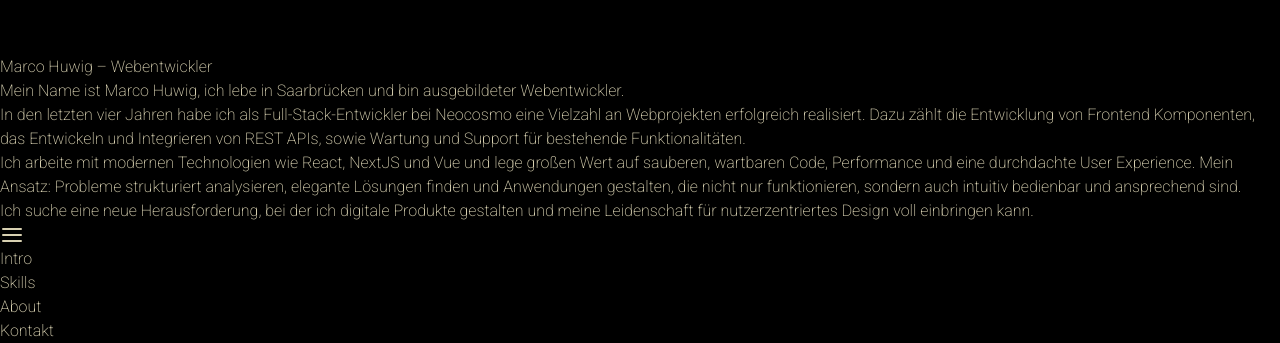
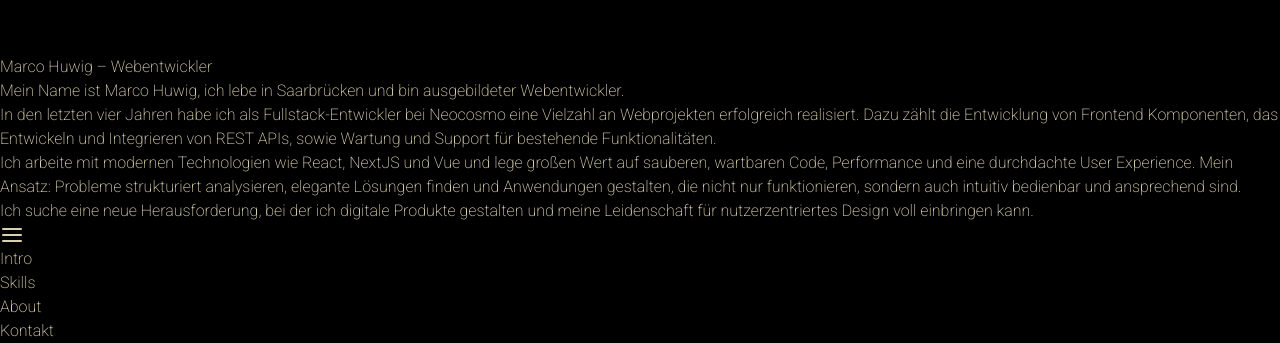
Before and after one commit to Mouveee/mouveee.github.io, a Next.js app: page /intro in a window 1280 px wide. Shown: the part 2909-3252 px from the top of the page. Built offline with nearby package versions, Linux system fonts and the light colour scheme.

Commit message:
Intro: Remove Dots

```diff
--- a/src/app/intro/page.tsx
+++ b/src/app/intro/page.tsx
@@ -2,7 +2,6 @@
 
 import React, { useEffect } from "react";
 import NavigationMenu from "@/app/components/NavigationMenu";
-import Dots from "@/app/components/Dots";
 
 export default function IntroSection() {
   useEffect(() => {
@@ -33,7 +32,7 @@ export default function IntroSection() {
           Mein Name ist Marco Huwig, ich lebe in Saarbrücken und bin ausgebildeter Webentwickler.
         </p>
         <p className="text-lg mb-6 fade-in">
-          In den letzten vier Jahren habe ich als Full-Stack-Entwickler bei Neocosmo eine Vielzahl an Webprojekten erfolgreich
+          In den letzten vier Jahren habe ich als Fullstack-Entwickler bei Neocosmo eine Vielzahl an Webprojekten erfolgreich
           realisiert. Dazu zählt die Entwicklung von Frontend Komponenten, das Entwickeln und Integrieren von REST APIs,
           sowie Wartung und Support für bestehende Funktionalitäten.
         </p>
```
